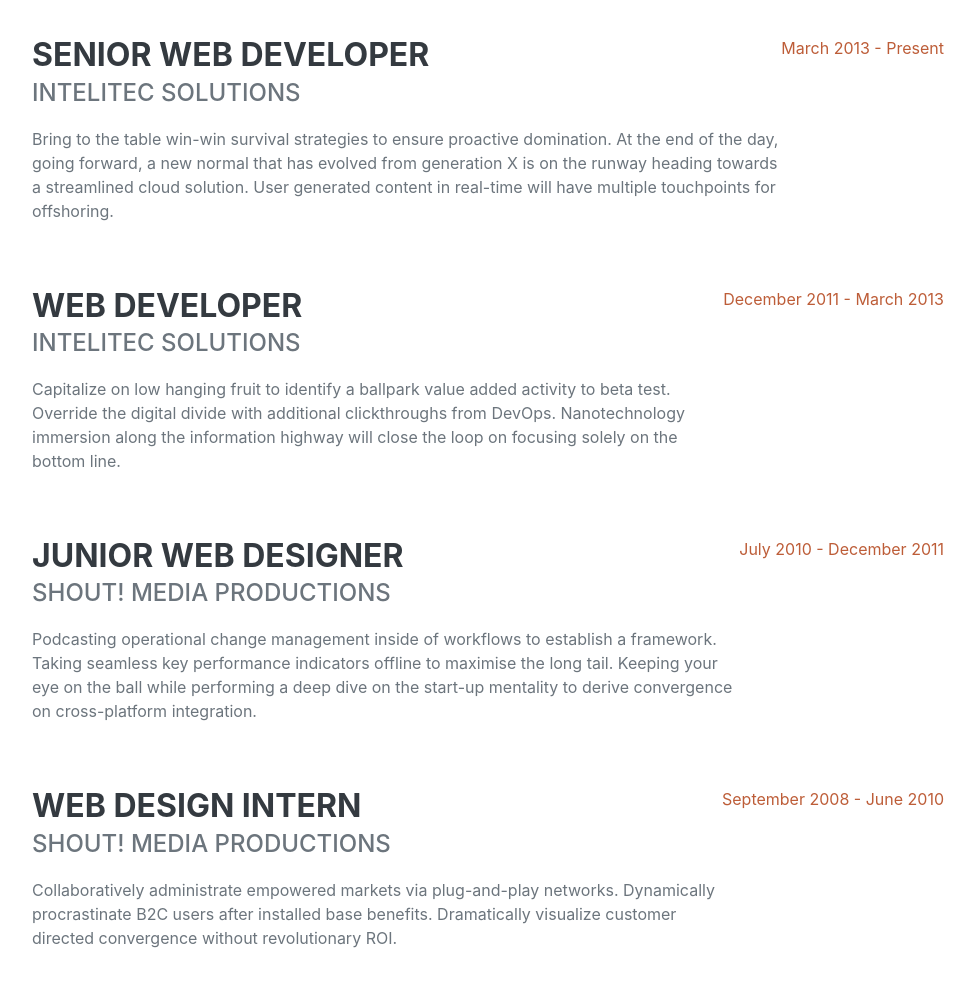
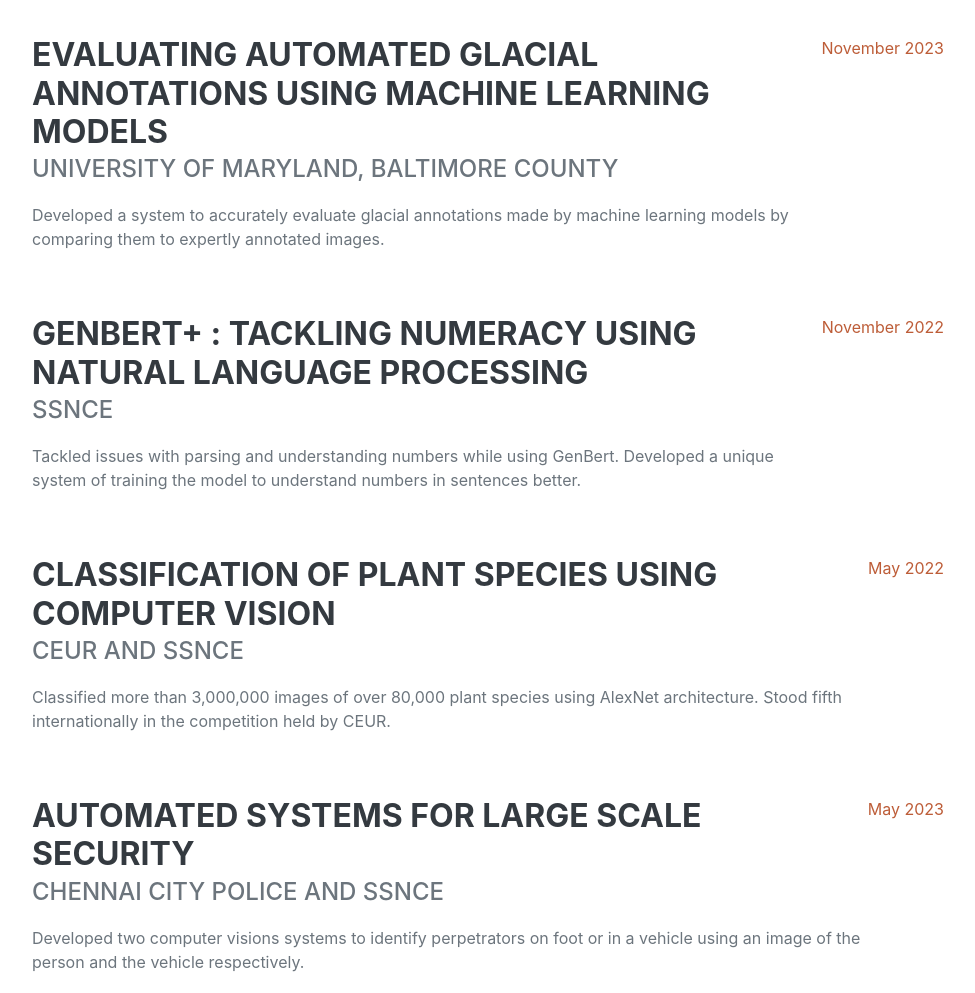
Before and after one commit to Falcon10056/Falcon10056.github.io, a plain HTML site: page index.html in a window 1280 px wide. Shown: the part 960-1953 px from the top of the page, without its empty margins (288-1263 px from the left). Drawn offline with nearby package versions, Linux system fonts and the light colour scheme; a web font is replaced by a local one.

Commit message:
Update index.html

```diff
--- a/index.html
+++ b/index.html
@@ -26,7 +26,7 @@
             <div class="collapse navbar-collapse" id="navbarResponsive">
                 <ul class="navbar-nav">
                     <li class="nav-item"><a class="nav-link js-scroll-trigger" href="#about">About</a></li>
-                    <li class="nav-item"><a class="nav-link js-scroll-trigger" href="#experience">Experience</a></li>
+                    <li class="nav-item"><a class="nav-link js-scroll-trigger" href="#experience">Research Work</a></li>
                     <li class="nav-item"><a class="nav-link js-scroll-trigger" href="#education">Education</a></li>
                     <li class="nav-item"><a class="nav-link js-scroll-trigger" href="#skills">Skills</a></li>
                     <li class="nav-item"><a class="nav-link js-scroll-trigger" href="#interests">Interests</a></li>
@@ -56,40 +56,40 @@
             </section>
             <hr class="m-0" />
             <!-- Experience-->
-            <section class="resume-section" id="Research">
+            <section class="resume-section" id="experience">
                 <div class="resume-section-content">
                     <h2 class="mb-5">Research Work</h2>
                     <div class="d-flex flex-column flex-md-row justify-content-between mb-5">
                         <div class="flex-grow-1">
-                            <h3 class="mb-0">Senior Web Developer</h3>
-                            <div class="subheading mb-3">Intelitec Solutions</div>
-                            <p>Bring to the table win-win survival strategies to ensure proactive domination. At the end of the day, going forward, a new normal that has evolved from generation X is on the runway heading towards a streamlined cloud solution. User generated content in real-time will have multiple touchpoints for offshoring.</p>
+                            <h3 class="mb-0">Evaluating automated glacial annotations using machine learning models</h3>
+                            <div class="subheading mb-3">University of Maryland, Baltimore County</div>
+                            <p>Developed a system to accurately evaluate glacial annotations made by machine learning models by comparing them to expertly annotated images.</p>
                         </div>
-                        <div class="flex-shrink-0"><span class="text-primary">March 2013 - Present</span></div>
+                        <div class="flex-shrink-0"><span class="text-primary">November 2023</span></div>
                     </div>
                     <div class="d-flex flex-column flex-md-row justify-content-between mb-5">
                         <div class="flex-grow-1">
-                            <h3 class="mb-0">Web Developer</h3>
-                            <div class="subheading mb-3">Intelitec Solutions</div>
-                            <p>Capitalize on low hanging fruit to identify a ballpark value added activity to beta test. Override the digital divide with additional clickthroughs from DevOps. Nanotechnology immersion along the information highway will close the loop on focusing solely on the bottom line.</p>
+                            <h3 class="mb-0">GenBert+ : Tackling Numeracy using Natural Language Processing</h3>
+                            <div class="subheading mb-3">SSNCE</div>
+                            <p>Tackled issues with parsing and understanding numbers while using GenBert. Developed a unique system of training the model to understand numbers in sentences better.</p>
                         </div>
-                        <div class="flex-shrink-0"><span class="text-primary">December 2011 - March 2013</span></div>
+                        <div class="flex-shrink-0"><span class="text-primary">November 2022</span></div>
                     </div>
                     <div class="d-flex flex-column flex-md-row justify-content-between mb-5">
                         <div class="flex-grow-1">
-                            <h3 class="mb-0">Junior Web Designer</h3>
-                            <div class="subheading mb-3">Shout! Media Productions</div>
-                            <p>Podcasting operational change management inside of workflows to establish a framework. Taking seamless key performance indicators offline to maximise the long tail. Keeping your eye on the ball while performing a deep dive on the start-up mentality to derive convergence on cross-platform integration.</p>
+                            <h3 class="mb-0">Classification of plant species using computer vision</h3>
+                            <div class="subheading mb-3">CEUR and SSNCE</div>
+                            <p>Classified more than 3,000,000 images of over 80,000 plant species using AlexNet architecture. Stood fifth internationally in the competition held by CEUR.</p>
                         </div>
-                        <div class="flex-shrink-0"><span class="text-primary">July 2010 - December 2011</span></div>
+                        <div class="flex-shrink-0"><span class="text-primary">May 2022</span></div>
                     </div>
                     <div class="d-flex flex-column flex-md-row justify-content-between">
                         <div class="flex-grow-1">
-                            <h3 class="mb-0">Web Design Intern</h3>
-                            <div class="subheading mb-3">Shout! Media Productions</div>
-                            <p>Collaboratively administrate empowered markets via plug-and-play networks. Dynamically procrastinate B2C users after installed base benefits. Dramatically visualize customer directed convergence without revolutionary ROI.</p>
+                            <h3 class="mb-0">Automated systems for large scale security</h3>
+                            <div class="subheading mb-3">Chennai City Police and SSNCE</div>
+                            <p>Developed two computer visions systems to identify perpetrators on foot or in a vehicle using an image of the person and the vehicle respectively. </p>
                         </div>
-                        <div class="flex-shrink-0"><span class="text-primary">September 2008 - June 2010</span></div>
+                        <div class="flex-shrink-0"><span class="text-primary">May 2023</span></div>
                     </div>
                 </div>
             </section>
@@ -100,20 +100,18 @@
                     <h2 class="mb-5">Education</h2>
                     <div class="d-flex flex-column flex-md-row justify-content-between mb-5">
                         <div class="flex-grow-1">
-                            <h3 class="mb-0">University of Colorado Boulder</h3>
-                            <div class="subheading mb-3">Bachelor of Science</div>
-                            <div>Computer Science - Web Development Track</div>
-                            <p>GPA: 3.23</p>
+                            <h3 class="mb-0">University of Maryland, Baltimore County</h3>
+                            <div class="subheading mb-3">Master of Science</div>
+                            <div>Computer Science</div>
                         </div>
-                        <div class="flex-shrink-0"><span class="text-primary">August 2006 - May 2010</span></div>
+                        <div class="flex-shrink-0"><span class="text-primary">2025</span></div>
                     </div>
                     <div class="d-flex flex-column flex-md-row justify-content-between">
                         <div class="flex-grow-1">
-                            <h3 class="mb-0">James Buchanan High School</h3>
-                            <div class="subheading mb-3">Technology Magnet Program</div>
-                            <p>GPA: 3.56</p>
+                            <h3 class="mb-0">SSNCE</h3>
+                            <div class="subheading mb-3">Bachelor of Engineering, Computer Science</div>
                         </div>
-                        <div class="flex-shrink-0"><span class="text-primary">August 2002 - May 2006</span></div>
+                        <div class="flex-shrink-0"><span class="text-primary">2023</span></div>
                     </div>
                 </div>
             </section>
```
